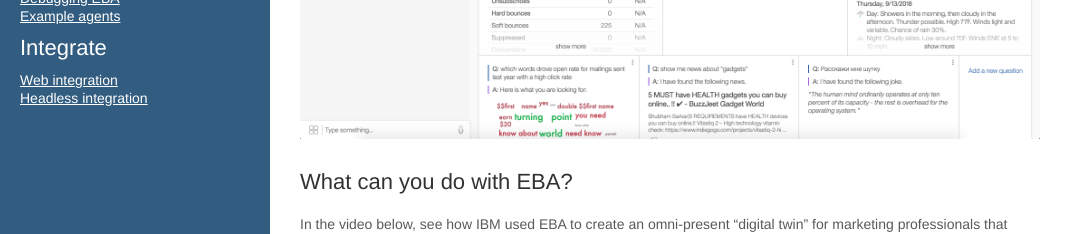
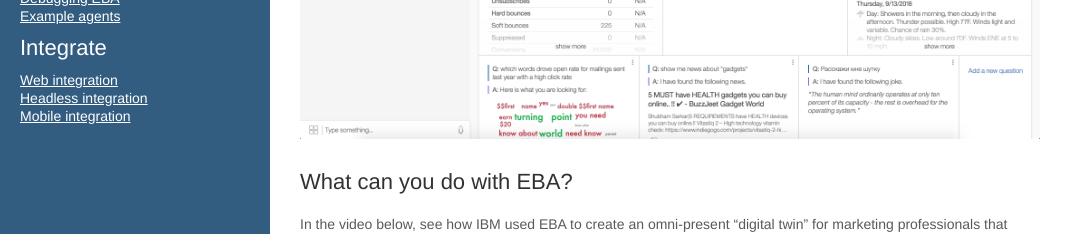
Before and after one commit to ibm-watson-embedded-business-assistant/eba-example-agents, a Jekyll site: the page built from README.md, in a window 1280 px wide. Shown: the part 531-765 px from the top of the page, without its empty margins (0-1083 px from the left). Built offline with Jekyll 4.4.1, drawn with Linux system fonts in a browser that asks for light colours; our own code applies the rules of GitHub Pages for plain Markdown files.

Commit message:
Update default.html

```diff
--- a/_layouts/default.html
+++ b/_layouts/default.html
@@ -85,6 +85,7 @@
         <ul class="index">
           <li data-level="0"><a href="/docs/integration/Web.html">Web integration</a></li>
           <li data-level="0"><a href="/docs/integration/Headless.html">Headless integration</a></li>
+          <li data-level="0"><a href="/docs/integration/Mobile.html">Mobile integration</a></li>
         </ul>
 
       </header>
```
